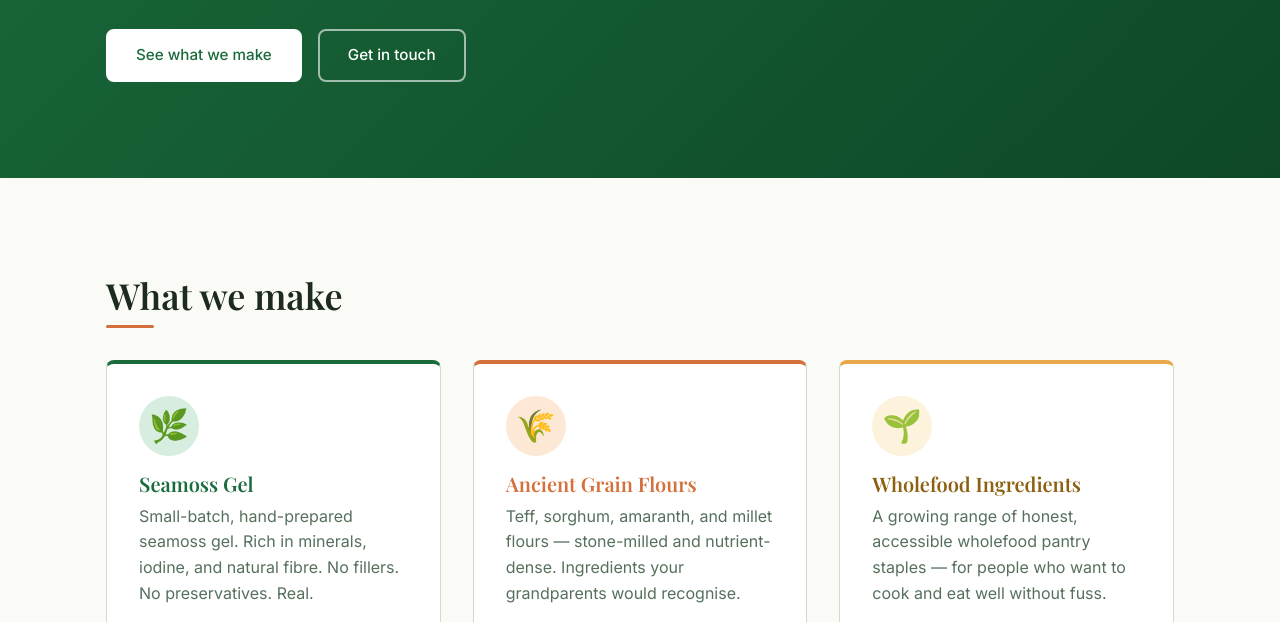
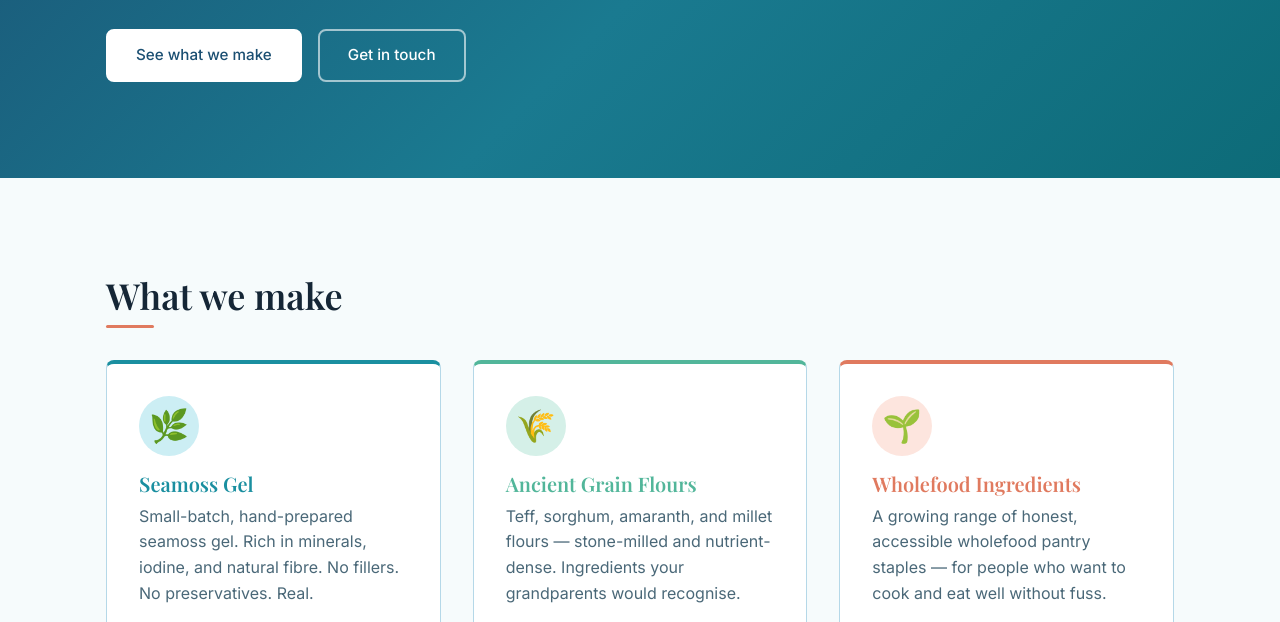
Before and after one commit to jy4jcrdb6c-creator/heal-and-nourish-website, a plain HTML site: page index.html in a window 1280 px wide. Shown: the part 478-1100 px from the top of the page. Drawn offline with nearby package versions, Linux system fonts and the light colour scheme.

Commit message:
Switch to ocean colour palette
Hero: deep navy to teal gradient (three-stop, not flat).
Product cards: teal / seafoam / coral per card — distinct tones.
Section accent: coral underline.
Logo and header: navy on white.
Footer: deep ocean navy.
Background: light ocean tint; alt sections in light teal.

Co-Authored-By: Claude Sonnet 4.6 <noreply@anthropic.com>

```diff
--- a/css/style.css
+++ b/css/style.css
@@ -1,19 +1,20 @@
-/* Heal & Nourish — Brand tokens */
+/* Heal & Nourish — Ocean palette */
 :root {
-  --color-primary: #1a6b3c;
-  --color-primary-dark: #124d2c;
-  --color-primary-light: #d6ede0;
-  --color-secondary: #d4703c;
-  --color-secondary-light: #fde8d5;
-  --color-amber: #e8a84c;
-  --color-amber-light: #fdf3dc;
-  --color-sage: #7aad8a;
-  --color-sage-light: #e8f5ec;
-  --color-text: #1c2b1e;
-  --color-text-light: #56705c;
-  --color-bg: #fafaf7;
-  --color-bg-alt: #f0f7f1;
-  --color-border: #c8dfc8;
+  --color-navy: #1b4f72;
+  --color-navy-dark: #113352;
+  --color-navy-light: #d2e8f5;
+  --color-teal: #1a8fa0;
+  --color-teal-light: #cceef4;
+  --color-seafoam: #52b69a;
+  --color-seafoam-light: #d5f0e8;
+  --color-coral: #e07a5f;
+  --color-coral-light: #fde5de;
+  --color-sand: #faf6f0;
+  --color-text: #152636;
+  --color-text-light: #4a6878;
+  --color-bg: #f6fbfc;
+  --color-bg-alt: #e6f4f8;
+  --color-border: #b5d8e8;
   --font-heading: 'Playfair Display', Georgia, serif;
   --font-body: 'Inter', system-ui, -apple-system, sans-serif;
   --space-xs: 0.5rem;
@@ -51,8 +52,8 @@ h1, h2, h3 {
   color: var(--color-text);
 }
 h1 { font-size: clamp(2rem, 5vw, 3.5rem); }
-h2 { font-size: clamp(1.5rem, 3vw, 2.25rem); margin-bottom: var(--space-md); }
-h3 { font-size: 1.25rem; margin-bottom: var(--space-xs); }
+h2 { font-size: clamp(1.5rem, 3vw, 2.25rem); margin-bottom: 0; }
+h3 { font-size: 1.25rem; margin-bottom: 0.5rem; }
 p { margin-bottom: var(--space-sm); color: var(--color-text-light); }
 p:last-child { margin-bottom: 0; }
 
@@ -70,7 +71,7 @@ header {
   font-family: var(--font-heading);
   font-size: 1.5rem;
   font-weight: 600;
-  color: var(--color-primary);
+  color: var(--color-navy);
 }
 .logo-sub {
   font-size: 0.7rem;
@@ -79,10 +80,10 @@ header {
   color: var(--color-text-light);
 }
 
-/* Hero — rich green background */
+/* Hero — deep ocean gradient with three tones */
 .hero {
   padding: var(--space-xl) 0;
-  background: linear-gradient(135deg, #1a6b3c 0%, #0e4827 100%);
+  background: linear-gradient(135deg, #1b4f72 0%, #1a7a90 55%, #0d6b78 100%);
   color: #fff;
 }
 .hero h1 { color: #fff; }
@@ -94,10 +95,10 @@ header {
 }
 .cta-group { display: flex; gap: var(--space-sm); flex-wrap: wrap; }
 
-/* Buttons — hero context */
+/* Hero buttons */
 .hero .btn-primary {
   background: #fff;
-  color: var(--color-primary);
+  color: var(--color-navy);
   border: 2px solid #fff;
   border-radius: var(--radius);
   display: inline-block;
@@ -107,7 +108,7 @@ header {
   text-decoration: none;
   transition: all 0.2s ease;
 }
-.hero .btn-primary:hover { background: var(--color-primary-light); border-color: var(--color-primary-light); }
+.hero .btn-primary:hover { background: var(--color-navy-light); border-color: var(--color-navy-light); }
 .hero .btn-secondary {
   background: transparent;
   color: #fff;
@@ -120,9 +121,9 @@ header {
   text-decoration: none;
   transition: all 0.2s ease;
 }
-.hero .btn-secondary:hover { border-color: #fff; background: rgba(255,255,255,0.1); }
+.hero .btn-secondary:hover { border-color: #fff; background: rgba(255,255,255,0.12); }
 
-/* Buttons — default context */
+/* Default buttons */
 .btn {
   display: inline-block;
   padding: 0.75rem 1.75rem;
@@ -135,35 +136,34 @@ header {
   transition: all 0.2s ease;
 }
 .btn-primary {
-  background: var(--color-primary);
+  background: var(--color-navy);
   color: #fff;
-  border-color: var(--color-primary);
+  border-color: var(--color-navy);
 }
-.btn-primary:hover { background: var(--color-primary-dark); border-color: var(--color-primary-dark); }
+.btn-primary:hover { background: var(--color-navy-dark); border-color: var(--color-navy-dark); }
 .btn-secondary {
   background: transparent;
-  color: var(--color-primary);
-  border-color: var(--color-primary);
+  color: var(--color-navy);
+  border-color: var(--color-navy);
 }
-.btn-secondary:hover { background: var(--color-primary); color: #fff; }
+.btn-secondary:hover { background: var(--color-navy); color: #fff; }
 
 /* Sections */
 .section { padding: var(--space-xl) 0; }
 .section-alt { background: var(--color-bg-alt); }
 
-/* Section heading accent line */
+/* Section heading accent */
 .section h2::after,
 .section-alt h2::after {
   content: '';
   display: block;
   height: 3px;
   width: 48px;
-  background: var(--color-secondary);
+  background: var(--color-coral);
   border-radius: 2px;
   margin-top: 0.5rem;
   margin-bottom: var(--space-md);
 }
-.section h2, .section-alt h2 { margin-bottom: 0; }
 
 /* Product grid */
 .product-grid {
@@ -182,17 +182,17 @@ header {
 .product-card {
   background: #fff;
   border: 1px solid var(--color-border);
-  border-top: 4px solid var(--color-primary);
+  border-top: 4px solid var(--color-teal);
   border-radius: var(--radius);
   padding: var(--space-md);
   transition: box-shadow 0.2s ease, transform 0.2s ease;
 }
 .product-card:hover {
-  box-shadow: 0 6px 24px rgba(26, 107, 60, 0.13);
+  box-shadow: 0 6px 24px rgba(27, 79, 114, 0.13);
   transform: translateY(-2px);
 }
-.product-card:nth-child(2) { border-top-color: var(--color-secondary); }
-.product-card:nth-child(3) { border-top-color: var(--color-amber); }
+.product-card:nth-child(2) { border-top-color: var(--color-seafoam); }
+.product-card:nth-child(3) { border-top-color: var(--color-coral); }
 
 .product-icon {
   font-size: 2rem;
@@ -201,16 +201,16 @@ header {
   display: flex;
   align-items: center;
   justify-content: center;
-  background: var(--color-primary-light);
+  background: var(--color-teal-light);
   border-radius: 50%;
   margin-bottom: var(--space-sm);
 }
-.product-card:nth-child(2) .product-icon { background: var(--color-secondary-light); }
-.product-card:nth-child(3) .product-icon { background: var(--color-amber-light); }
+.product-card:nth-child(2) .product-icon { background: var(--color-seafoam-light); }
+.product-card:nth-child(3) .product-icon { background: var(--color-coral-light); }
 
-.product-card h3 { color: var(--color-primary); margin-bottom: 0.5rem; }
-.product-card:nth-child(2) h3 { color: var(--color-secondary); }
-.product-card:nth-child(3) h3 { color: #8c6010; }
+.product-card h3 { color: var(--color-teal); }
+.product-card:nth-child(2) h3 { color: var(--color-seafoam); }
+.product-card:nth-child(3) h3 { color: var(--color-coral); }
 
 /* Badges */
 .badge {
@@ -221,13 +221,13 @@ header {
   font-size: 0.75rem;
   font-weight: 600;
   letter-spacing: 0.04em;
-  background: var(--color-primary);
+  background: var(--color-teal);
   color: #fff;
 }
 .badge.coming-soon {
-  background: var(--color-amber-light);
-  color: #8c6010;
-  border: 1px solid var(--color-amber);
+  background: var(--color-coral-light);
+  color: #b0503c;
+  border: 1px solid var(--color-coral);
 }
 
 /* About section */
@@ -256,15 +256,15 @@ input, textarea {
 }
 input:focus, textarea:focus {
   outline: none;
-  border-color: var(--color-primary);
-  box-shadow: 0 0 0 3px rgba(26, 107, 60, 0.1);
+  border-color: var(--color-teal);
+  box-shadow: 0 0 0 3px rgba(26, 143, 160, 0.12);
 }
 textarea { resize: vertical; }
 .contact-form .btn { margin-top: var(--space-xs); }
 
 /* Footer */
 footer {
-  background: #0e3d22;
+  background: #0e2e42;
   color: #fff;
   padding: var(--space-md) 0;
   text-align: center;
```
